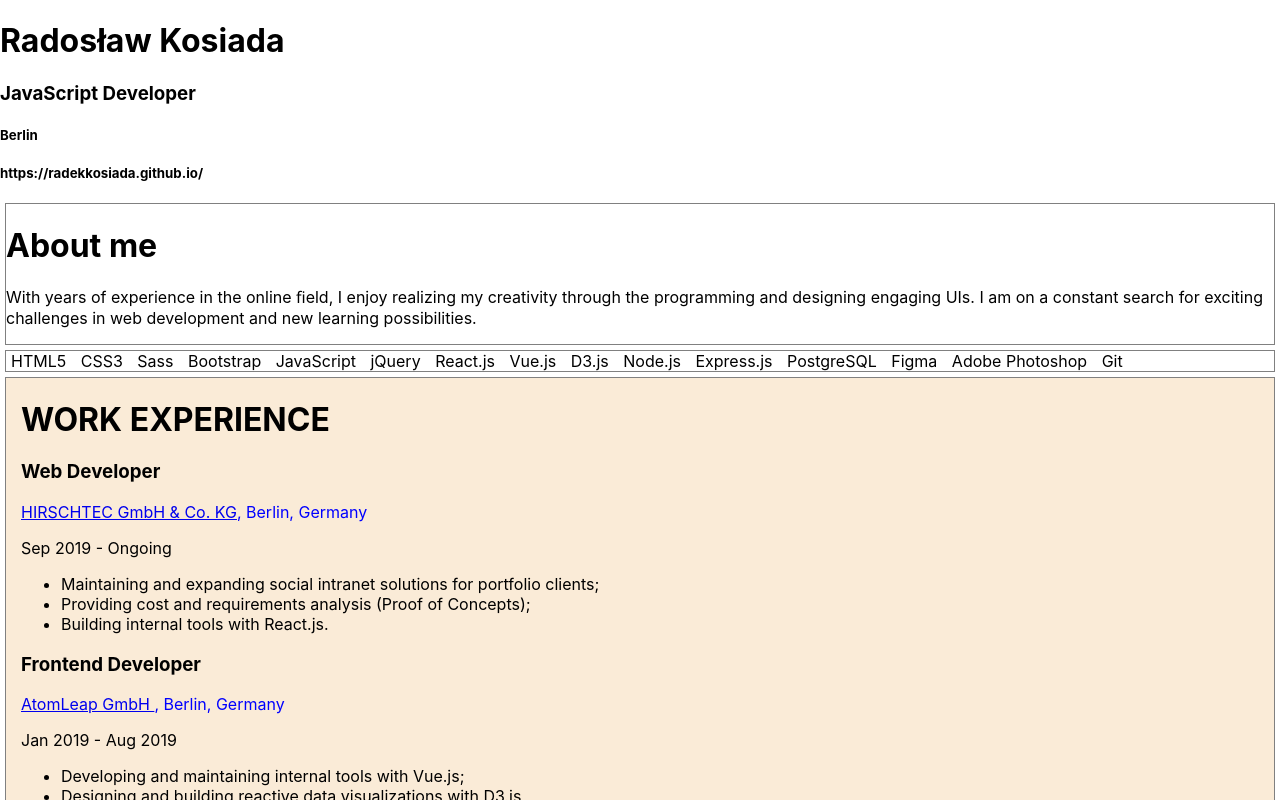
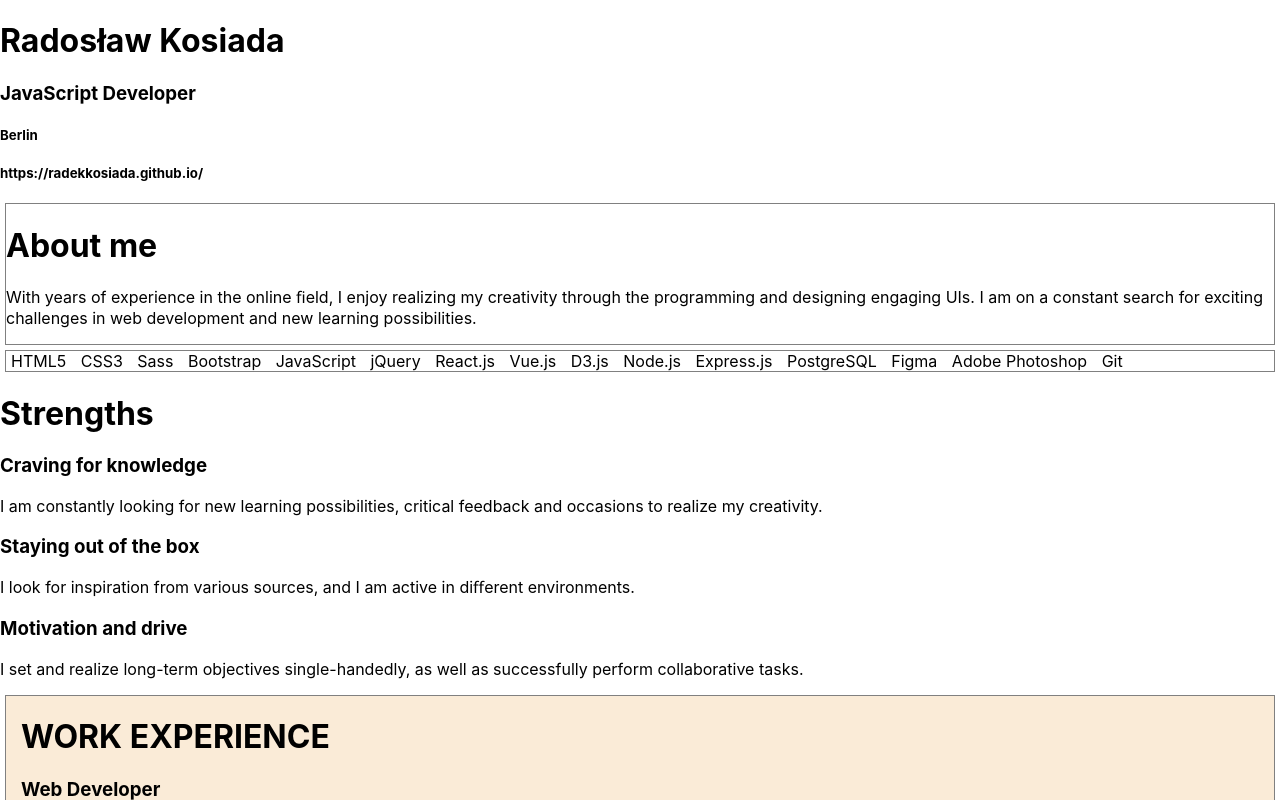
Before and after one commit to RadekKosiada/cv-project, a React (Create React App) app: page / in a window 1280 px wide. Shown: the top 800 px of the page. Built offline with nearby package versions, Linux system fonts and the light colour scheme.

Commit message:
Add Strengths component

```diff
--- a/src/App.js
+++ b/src/App.js
@@ -6,6 +6,7 @@ import Experience from './components/Experience';
 import Header from './components/Header';
 import About from './components/About';
 import Skills from './components/Skills';
+import Strenghts from './components/Strengths';
 
 // Data
 //
@@ -30,6 +31,8 @@ function App() {
 
       <Skills {...skills} />
 
+      <Strenghts  {...strenghts}/>
+
       <Experience
         header = "Work experience"
         className="work"
--- /dev/null
+++ b/src/components/Strengths.js
@@ -0,0 +1,26 @@
+import React from "react";
+import "../App.css";
+
+function Strengths(props) {
+  let strengthsArr = [];
+  Object.keys(props).forEach(index => {
+    strengthsArr.push(props[index]);
+  });
+  //console.log(strengthsArr)
+
+  return (
+    <div className="strengths-unit">
+      <h1 className="strengths-header">Strengths</h1>
+      {strengthsArr.map((s, i) => {
+        return (
+          <div key={i} className="strength">
+            <h3 className="strength-name">{s.strength}</h3>
+            <p className="strength-description">{s.description}</p>
+          </div>
+        );
+      })}
+    </div>
+  );
+}
+
+export default Strengths;
```
